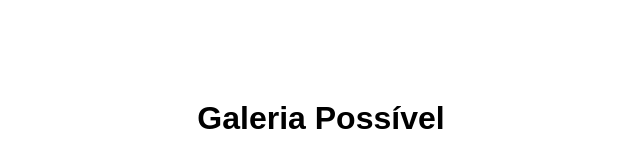
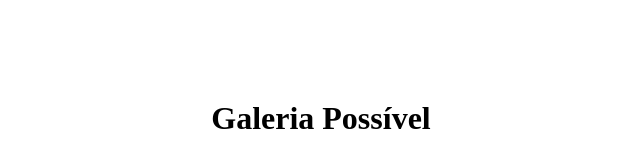
Before and after one commit to Paprikadarlingtoniapurpuraquevedo/galeria_possivel, a website: page index.html in a window 1280 px wide. Shown: the whole page, without its empty margins (319-959 px from the left). Drawn offline with Linux system fonts and the light colour scheme.

Commit message:
Versão 10

```diff
--- a/css/index.css
+++ b/css/index.css
@@ -2,7 +2,7 @@
 
     h1 {
         color: black;
-        font-family: fantasy;
+        font-family: initial;
         text-align: center;
         margin-top: 100px;
     }
--- a/css/loginpage.css
+++ b/css/loginpage.css
@@ -2,7 +2,7 @@
 
     h1 {
         color: black;
-        font-family: fantasy;
+        font-family: initial;
         text-align: center;
         margin-top: 100px;
     }
--- a/css/registrationpage.css
+++ b/css/registrationpage.css
@@ -2,7 +2,7 @@
 
     h1 {
         color: black;
-        font-family: fantasy;
+        font-family: initial;
         text-align: center;
         margin-top: 100px;
     }
```
